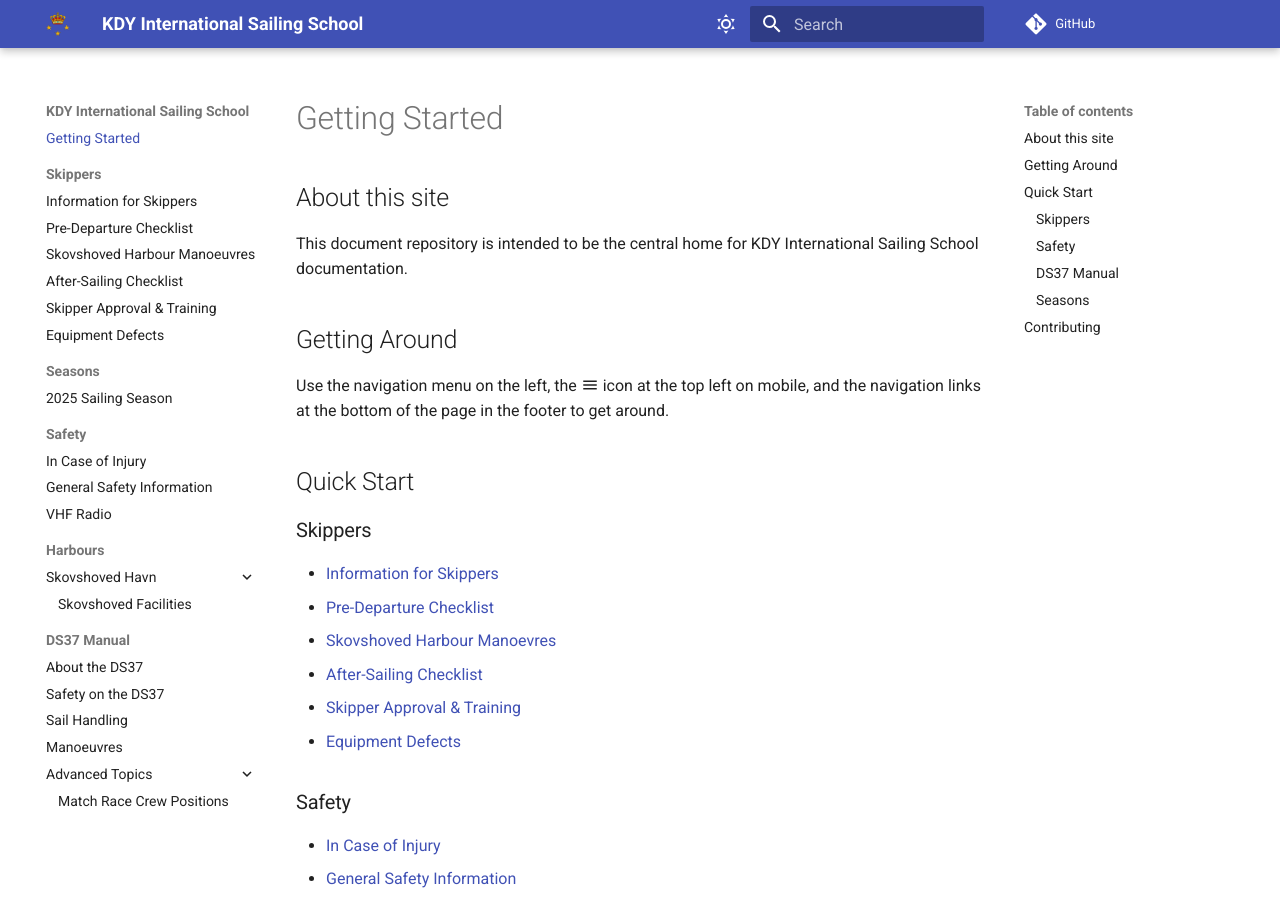
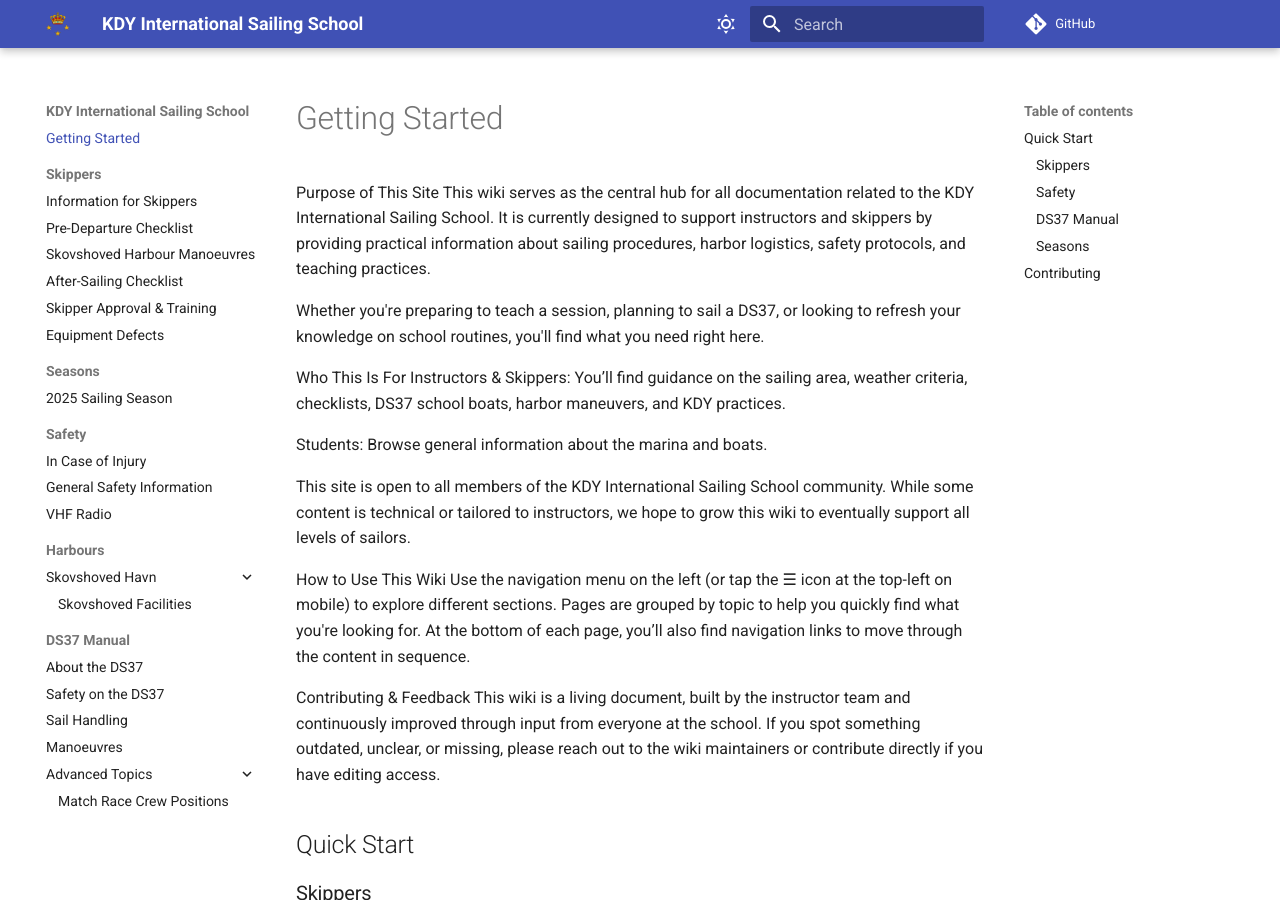
Before and after one commit to x123/kdy-iss, an MkDocs documentation site: the page built from docs/index.md, in a window 1280 px wide and 900 px high. Built offline with MkDocs 1.6.1 and Material for MkDocs 9.7.7, drawn with Linux system fonts in a browser that asks for light colours; comment, search, counter and statistics services are not loaded.

Commit message:
Updated introduction
At the current stage, the wiki is more useful to skippers and instructors, than to students, so I wrote a intro that reflects that.

```diff
--- a/docs/index.md
+++ b/docs/index.md
@@ -1,13 +1,20 @@
-# About this site
+Purpose of This Site
+This wiki serves as the central hub for all documentation related to the KDY International Sailing School. It is currently designed to support instructors and skippers by providing practical information about sailing procedures, harbor logistics, safety protocols, and teaching practices.
 
-This document repository is intended to be the central home for KDY
-International Sailing School documentation.
+Whether you're preparing to teach a session, planning to sail a DS37, or looking to refresh your knowledge on school routines, you'll find what you need right here.
 
-# Getting Around
+Who This Is For
+Instructors & Skippers: You’ll find guidance on the sailing area, weather criteria, checklists, DS37 school boats, harbor maneuvers, and KDY practices.
 
-Use the navigation menu on the left, the :material-menu: icon at the top left
-on mobile, and the navigation links at the bottom of the page in the footer to
-get around.
+Students: Browse general information about the marina and boats.
+
+This site is open to all members of the KDY International Sailing School community. While some content is technical or tailored to instructors, we hope to grow this wiki to eventually support all levels of sailors.
+
+How to Use This Wiki
+Use the navigation menu on the left (or tap the ☰ icon at the top-left on mobile) to explore different sections. Pages are grouped by topic to help you quickly find what you're looking for. At the bottom of each page, you’ll also find navigation links to move through the content in sequence.
+
+Contributing & Feedback
+This wiki is a living document, built by the instructor team and continuously improved through input from everyone at the school. If you spot something outdated, unclear, or missing, please reach out to the wiki maintainers or contribute directly if you have editing access.
 
 # Quick Start
 
```
